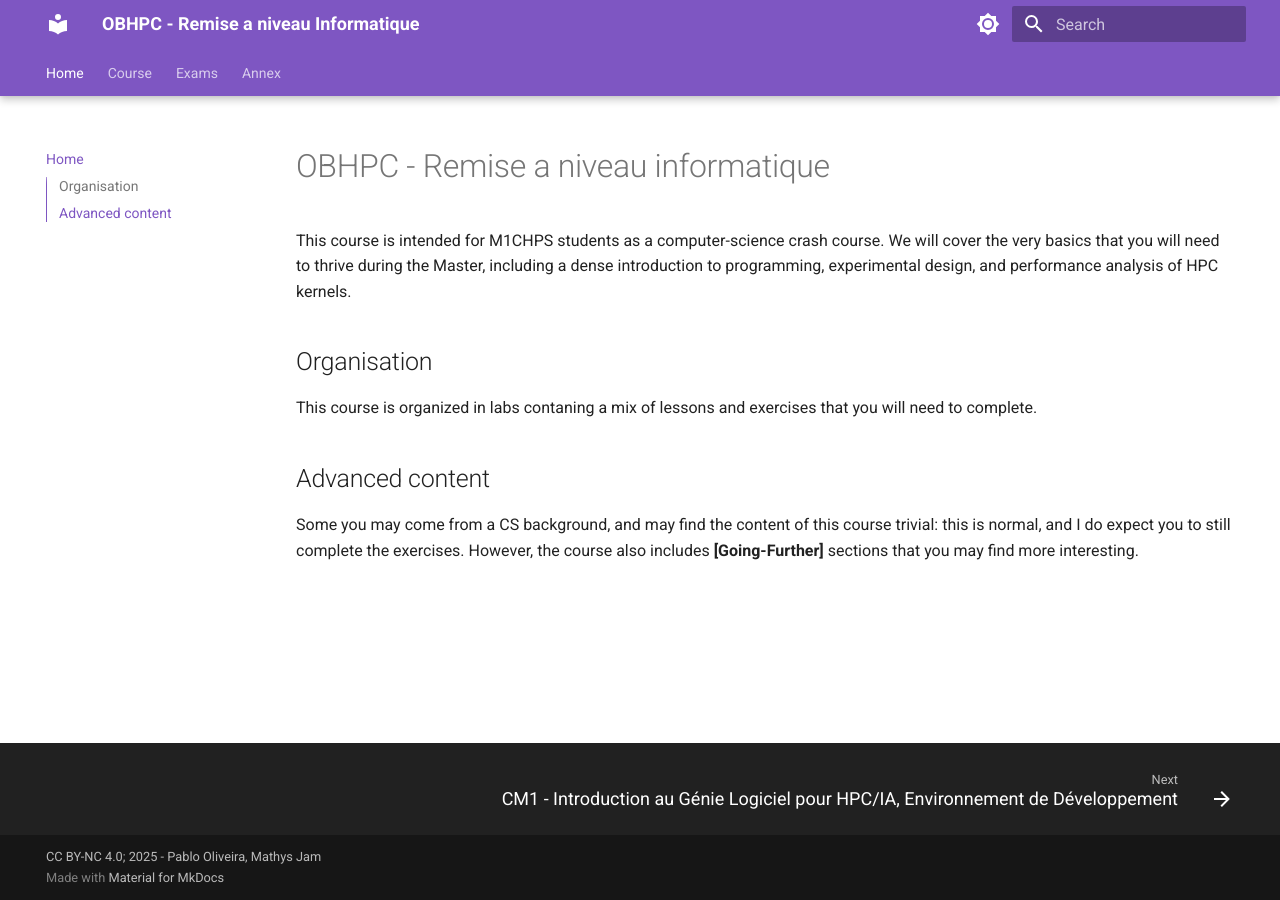
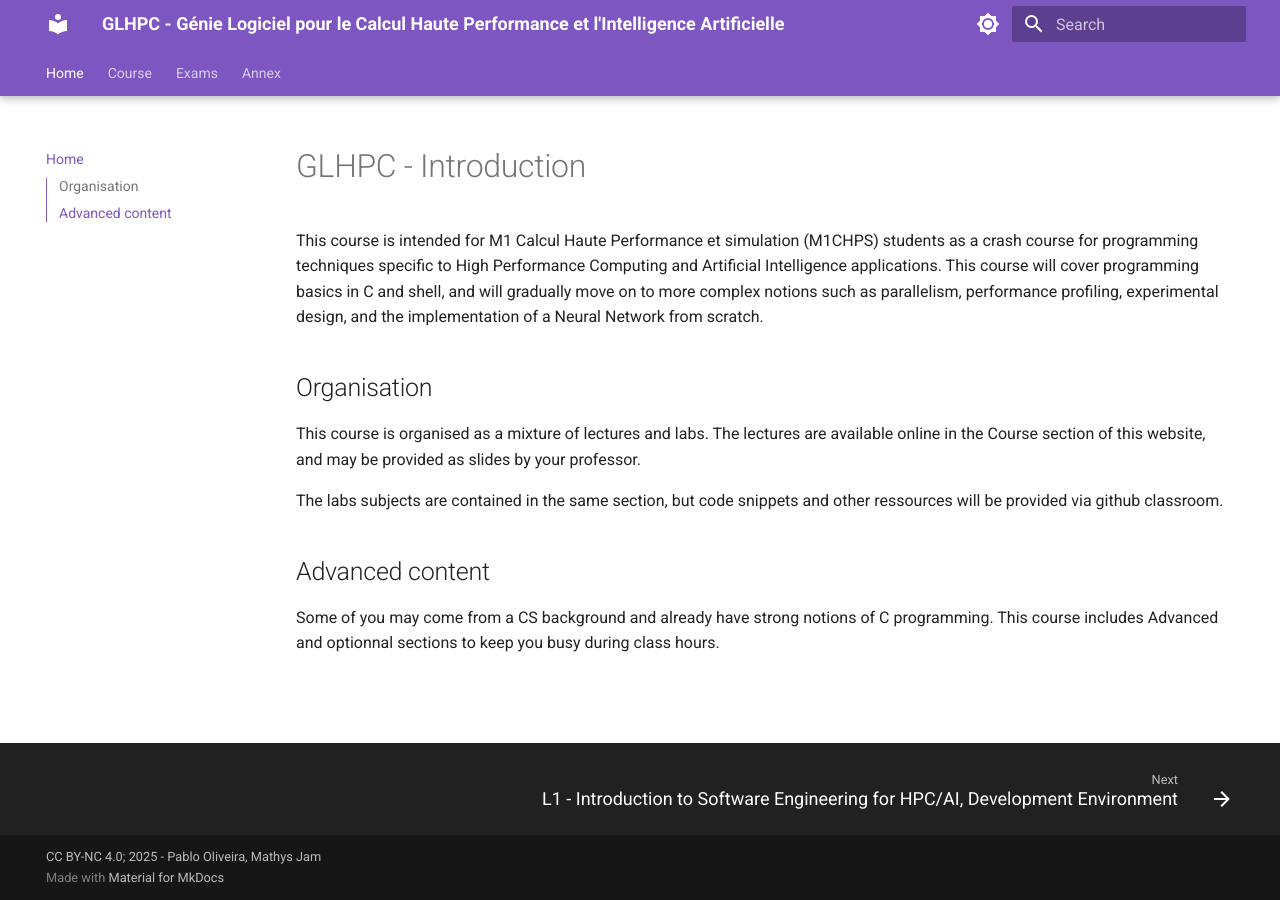
Before and after one commit to M1-CHPS/glhpc, an MkDocs documentation site: the page built from docs/index.md, in a window 1280 px wide. Built offline with MkDocs 1.6.1 and Material for MkDocs 9.7.7, drawn with Linux system fonts in a browser that asks for light colours.

Commit message:
Translated to english leftover texts

```diff
--- a/docs/index.md
+++ b/docs/index.md
@@ -1,13 +1,14 @@
-# OBHPC - Remise a niveau informatique
+# GLHPC - Introduction
 
-This course is intended for M1CHPS students as a computer-science crash course.
-We will cover the very basics that you will need to thrive during the Master, including a dense introduction to programming,
-experimental design, and performance analysis of HPC kernels.
+This course is intended for M1 Calcul Haute Performance et simulation (M1CHPS) students as a crash course for programming techniques specific to High Performance Computing and Artificial Intelligence applications.
+This course will cover programming basics in C and shell, and will gradually move on to more complex notions such as parallelism, performance profiling, experimental design, and the implementation of a Neural Network from scratch.
 
 ## Organisation
 
-This course is organized in labs contaning a mix of lessons and exercises that you will need to complete.
+This course is organised as a mixture of lectures and labs. The lectures are available online in the Course section of this website, and may be provided as slides by your professor.
+
+The labs subjects are contained in the same section, but code snippets and other ressources will be provided via github classroom.
 
 ## Advanced content
 
-Some you may come from a CS background, and may find the content of this course trivial: this is normal, and I do expect you to still complete the exercises. However, the course also includes **[Going-Further]** sections that you may find more interesting.
+Some of you may come from a CS background and already have strong notions of C programming. This course includes Advanced and optionnal sections to keep you busy during class hours.
--- a/mkdocs.yml
+++ b/mkdocs.yml
@@ -1,4 +1,4 @@
-site_name: OBHPC - Remise a niveau Informatique
+site_name: GLHPC - Génie Logiciel pour le Calcul Haute Performance et l'Intelligence Artificielle
 theme:
   name: material
   palette:
@@ -56,6 +56,8 @@ markdown_extensions:
   - md_in_html
   - pymdownx.arithmatex:
       generic: true
+  - pymdownx.tasklist:
+      custom_checkbox: true
 
 extra_javascript:
   - javascripts/mathjax.js
@@ -64,18 +66,20 @@ extra_javascript:
 nav:
   - Home: index.md
   - Course:
-    - CM1 - Introduction au Génie Logiciel pour HPC/IA, Environnement de Développement: lecture1.md
-    - L1 - Prerequisites: lab1.md
-    - CM2 - Maîtrise du C pour la Performance et le HPC: lecture2.md
-    - L2 - C Programming: lab2.md
-    - CM3 - Construction, Test et Débogage de Logiciels Scientifiques: lecture3.md
-    - L3 - More C Programming: lab3.md
-    - L4 - Experimental Design: lab4.md
-    - CM4 - Design Expérimental, Profilage et Optimisation de Performance / Énergie: lecture4.md
-    - L5 - Profiling and Optimization: lab5.md
-    - CM5 - HPC pour l’IA: lecture5.md
-    - L6 - Projet IA - [Partie 1] Optimisation d’un noyau SGEMM: lab6.md
-    - L7 - Projet IA - Suite: lab7.md
+      - Lectures:
+        - L1 - Introduction to Software Engineering for HPC/AI, Development Environment: lecture1.md
+        - L2 - Mastering C for High-Performance Computing": lecture2.md
+        - L3 - Building, Testing, and Debugging Scientific Software: lecture3.md
+        - L4 - Experimental Design, Profiling, and Performance/Energy Optimization: lecture4.md
+        - L5 - HPC for AI: lecture5.md
+      - Labs:
+        - Lab 1 - Prerequisites: lab1.md
+        - Lab 2 - C Programming and Memory Management: lab2.md
+        - Lab 3 - Monte-Carlo sampling: lab3.md
+        - Lab 4 - Experimental Methodology and Scientific Reporting: lab4.md
+        - Lab 5 - Profiling and Optimization: lab5.md
+        - Lab 6 - AI Project (1) SGEMM Kernel Optimization: lab6.md
+        - Lab 7 - AI Project (2) Neural Network Inference: lab7.md
   - Exams:
     - Guide de soutenance: guide_soutenance.md
   - Annex:
```
